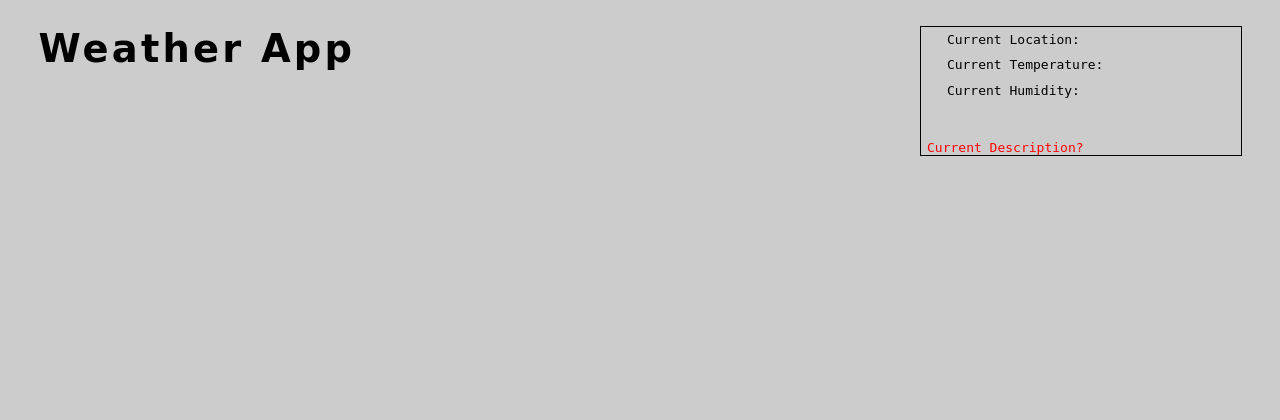
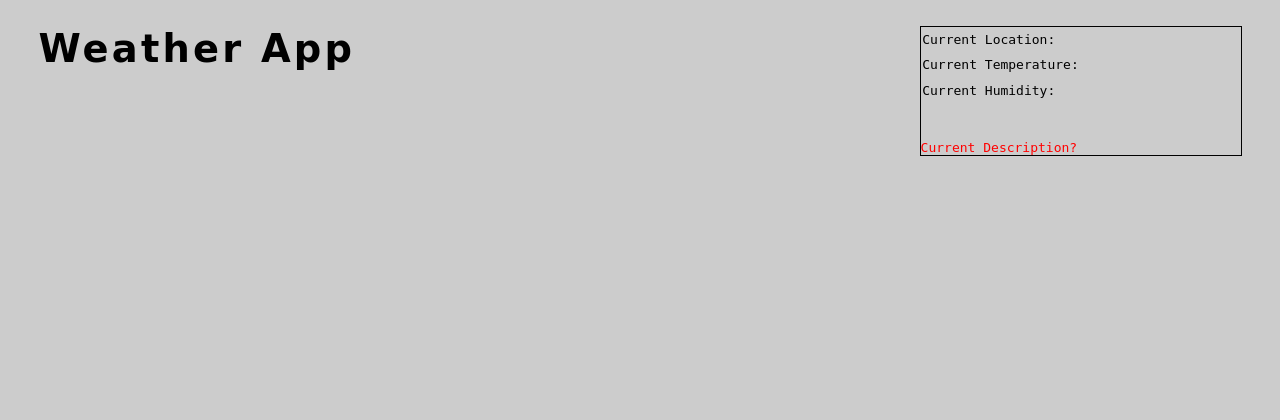
Before and after one commit to lopezjorge1/weather-app, a PHP site: page / in a window 1280 px wide. Shown: the top 420 px of the page. Run offline with PHP 8.4, Linux system fonts and the light colour scheme; some libraries are stand-ins or nearby versions.

Commit message:
Adjust the positioning of elements in info box

```diff
--- a/styles.css
+++ b/styles.css
@@ -36,7 +36,7 @@ h1 {
 }
 
 ul {
-	position: absolute;
+	position: relative;
 	margin-top: 0;
 	left: 2vw;
 	transform: translate(-20%);
@@ -48,7 +48,7 @@ ul {
 #description {
 	position: absolute;
 	bottom: 0;
-	left: .5vw;
+	left: 0;
 	color: #f00;
 	cursor: pointer;
 }
```
